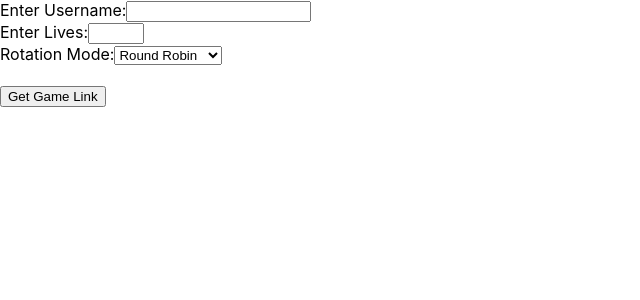
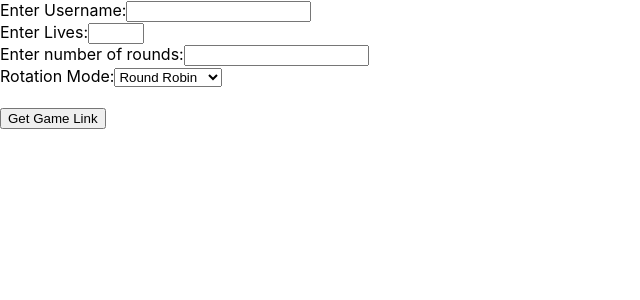
Before and after one commit to rimazmk/hangman-fe, a React (Create React App) app: page / in a window 1280 px wide. Shown: the top 300 px of the page, without its empty margins (0-640 px from the left). Built offline with nearby package versions, Linux system fonts and the light colour scheme.

Commit message:
add numrounds and winner

```diff
--- a/src/components/Create.tsx
+++ b/src/components/Create.tsx
@@ -11,6 +11,7 @@ function Create({
   const [state, setState] = useState<gameInitInterface>({
     username: "",
     lives: "",
+    numrounds: "",
     rotation: "robin",
   });
   const [roomID, setRoomID] = useState("");
@@ -37,7 +38,7 @@ function Create({
 
   const handleSubmit = async (e: React.FormEvent) => {
     e.preventDefault();
-    if (state.username && state.lives && state.rotation) {
+    if (state.username && state.lives && state.numrounds && state.rotation) {
       socket.emit("create", state);
     } else {
       console.warn("One or more fields are missing");
@@ -67,6 +68,15 @@ function Create({
           max="10"
         ></input>
         <br />
+        Enter number of rounds:
+        <input
+          type="number"
+          value={state.numrounds}
+          onChange={(e) => setState({ ...state, numrounds: e.target.value })}
+          id="numrounds"
+          name="numrounds"
+        ></input>
+        <br />
         <label htmlFor="rotation">Rotation Mode:</label>
         <select
           name="rotation"
--- a/src/components/Game.tsx
+++ b/src/components/Game.tsx
@@ -127,6 +127,7 @@ function Game({
               <>{player} </>
             ))}
           </h2>
+          <h2>Round: {gameState.round}</h2>
           <br />
           <br />
           <div>
--- a/src/components/NewWord.tsx
+++ b/src/components/NewWord.tsx
@@ -72,6 +72,7 @@ const NewWord = ({
     next_hanger = next;
   }
 
+  if (gameState.round !== gameState.numrounds) {
     return (
       <>
         {gameState.word !== "" &&
@@ -126,6 +127,24 @@ const NewWord = ({
         {error && error !== "" && <p>error</p>}
       </>
     );
+  } else {
+    let winner = "";
+    let score = 0;
+    Object.entries(gameState.wins).forEach((player) => {
+      let [key, value] = player;
+      if (value > score) {
+        winner = key;
+        score = value;
+      }
+    });
+    return (
+      <>
+        <p>
+          {winner} wins with score {score}
+        </p>
+      </>
+    );
+  }
 };
 
 export default NewWord;
--- a/src/hangman.d.ts
+++ b/src/hangman.d.ts
@@ -5,11 +5,13 @@ export as namespace hangman;
 export interface gameInitInterface {
   username: string;
   lives: string;
+  numrounds: string;
   rotation: string;
 }
 
 export interface gameStateInterface {
   players: string[];
+  wins: object;
   cap: number;
   hanger: string;
   category: string;
@@ -24,4 +26,5 @@ export interface gameStateInterface {
   gameStart: bool;
   rotation: string;
   round: number;
+  numrounds: number;
 }
```
Lines whose indentation alone changed are shown as unchanged.
